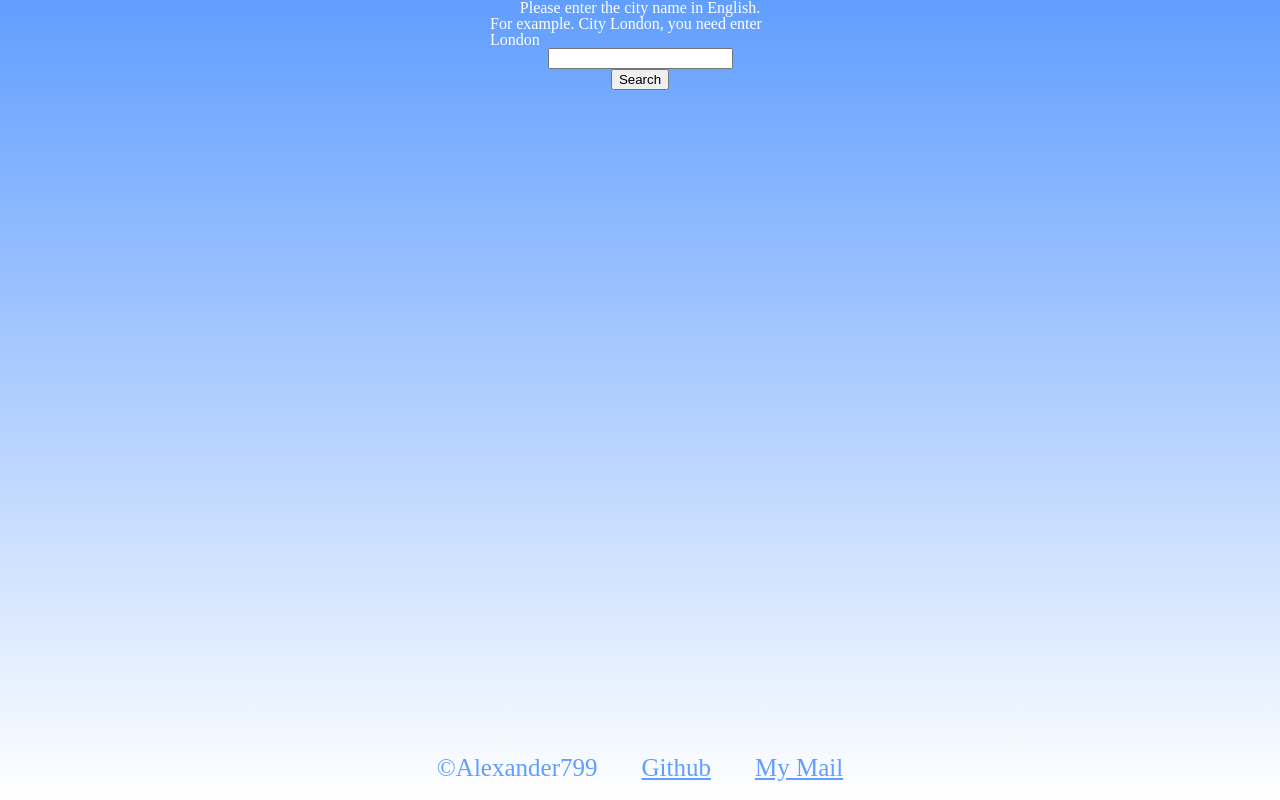
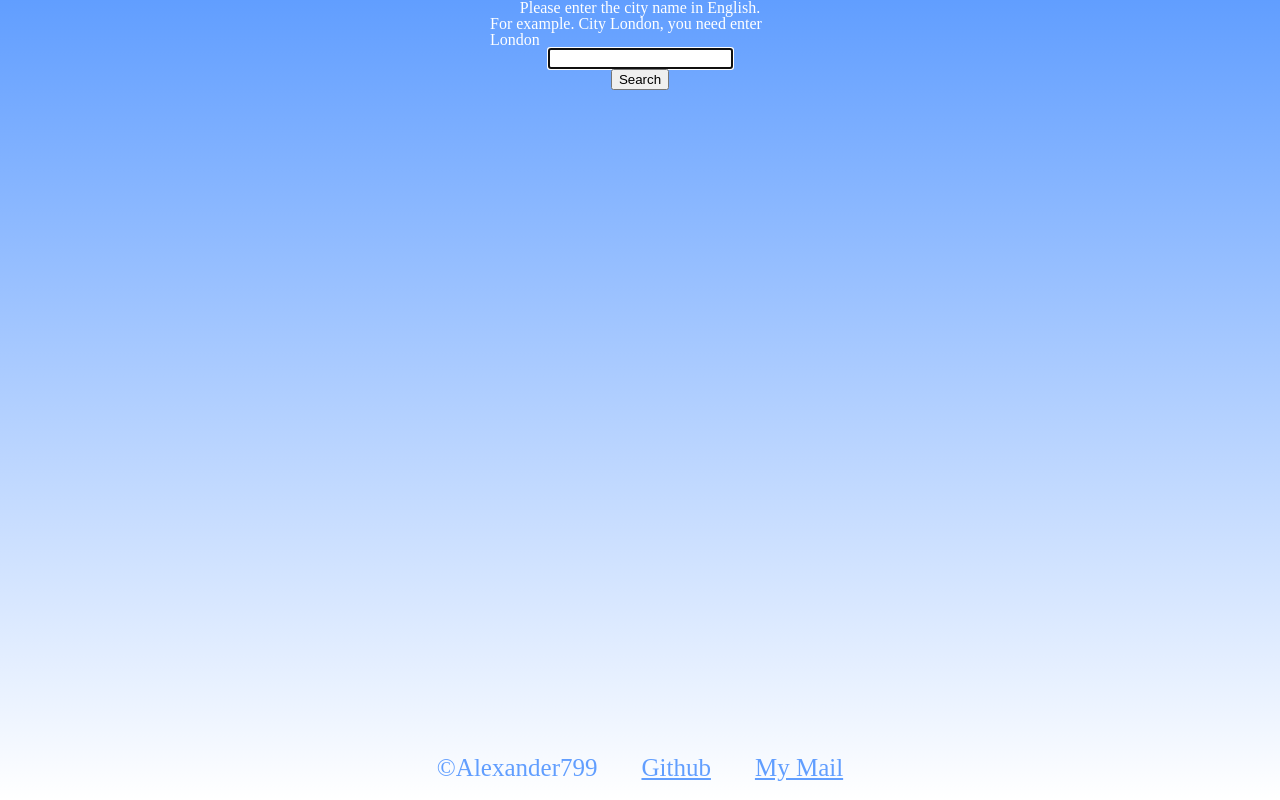
Before and after one commit to Alexander799/weather-app, a plain HTML site: page index.html in a window 1280 px wide. Drawn offline with Linux system fonts and the light colour scheme.

Commit message:
add autofocus to input field

```diff
--- a/index.html
+++ b/index.html
@@ -4,8 +4,7 @@
 <head>
     <title>WEATHER APP</title>
     <meta charset="UTF-8">
-    <meta name="description"
-        content="the weather app will give information about the weather in the specified city / приложение погоды даeт информацию о погоде в указанном городе">
+    <meta name="description" content="the weather app will give information about the weather in the specified city / приложение погоды даeт информацию о погоде в указанном городе">
     <meta name="keywords" content="weather app weather app погода приложения">
     <meta name="viewport" content="width=device-width, initial-scale=1.0">
     <meta name="theme-color" content="#639fff">
@@ -21,7 +20,7 @@
         <div class="input-block">
             <p class="request-input">Please enter the city name in English.</p>
             <p class="text-descr">For example. City London, you need enter London</p>
-            <input type="text" id="user-input">
+            <input type="text" id="user-input" autofocus>
             <input type="button" value="Search" id="btn">
         </div>
 
```
